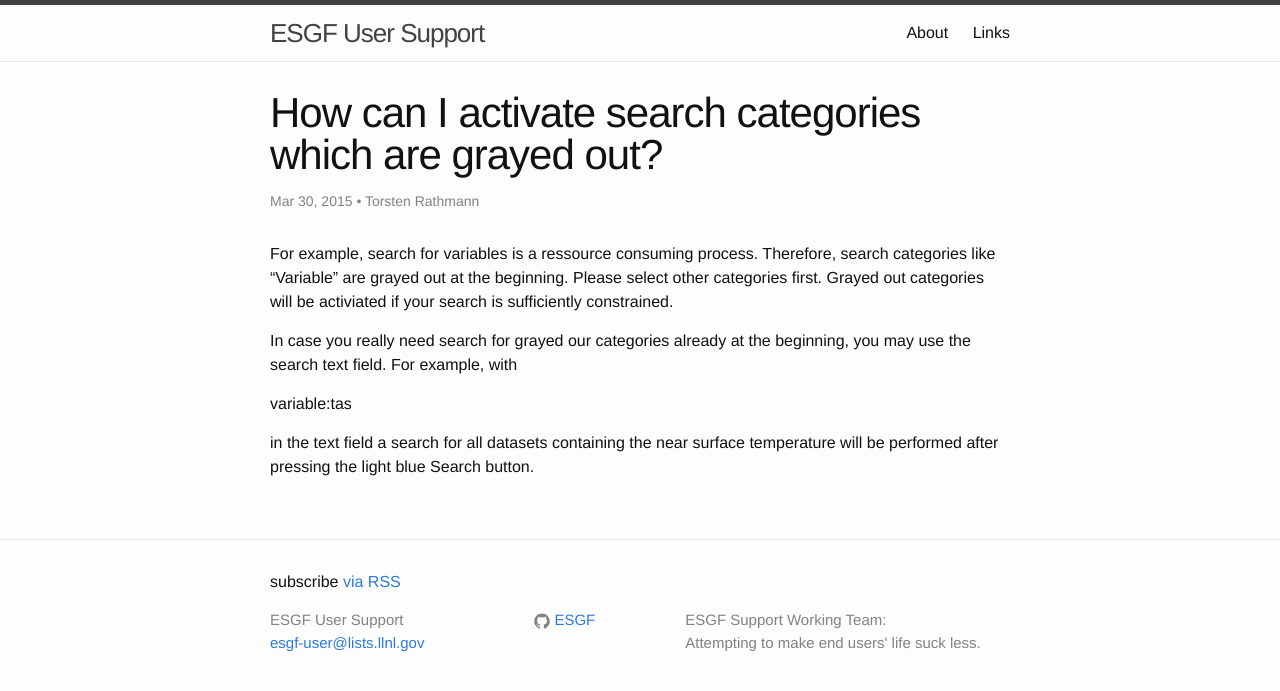
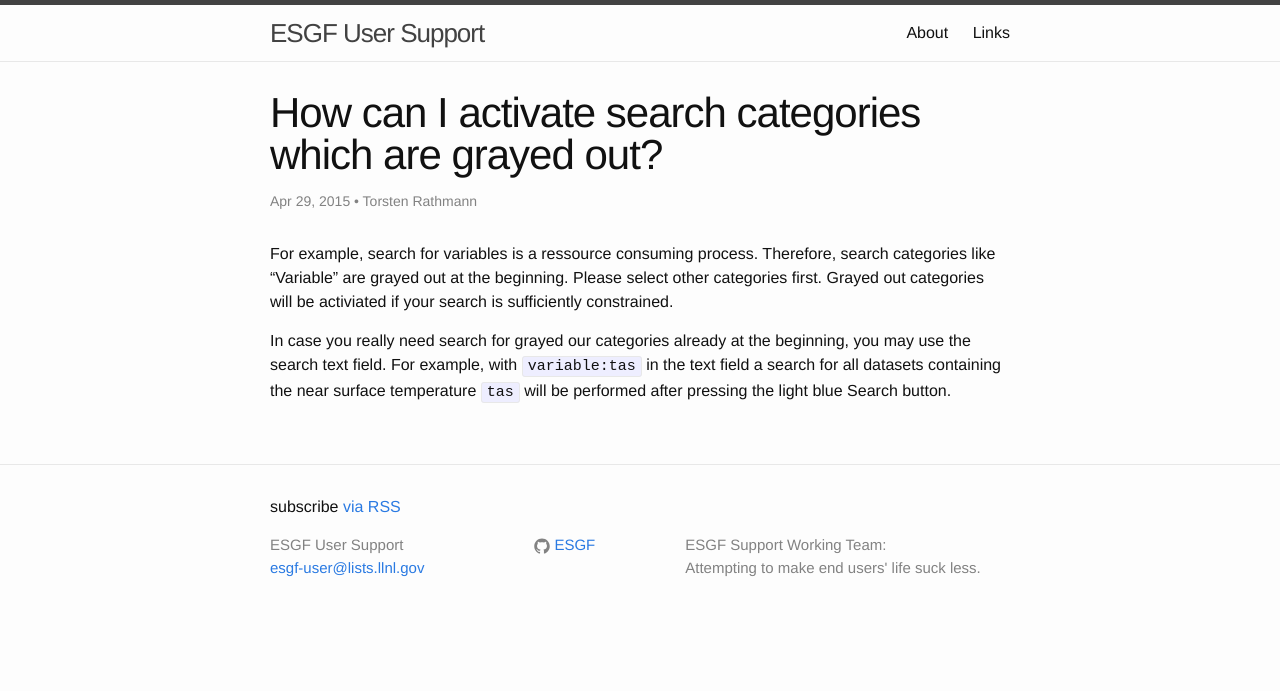
Before and after one commit to ESGF/esgf-swt, a Jekyll site: the page built from _posts/2015-03-30-grayed-out-search-categories.markdown, in a window 1280 px wide. Shown: the top 691 px of the page. Built offline with Jekyll 4.4.1, drawn with Linux system fonts in a browser that asks for light colours.

Commit message:
TR: Minor changes

```diff
--- a/_posts/2015-03-30-grayed-out-search-categories.markdown
+++ b/_posts/2015-03-30-grayed-out-search-categories.markdown
@@ -2,14 +2,10 @@
 layout: post                     #<-- don't touch
 title:  "How can I activate search categories which are grayed out?" #<-- keep the quotes " ... "
 categories: search               #<-- No quotes, comma separated tags
-date:   2015-03-30 12:00:00      #<-- current date and time
+date:   2015-04-29 19:25:00      #<-- current date and time
 author: Torsten Rathmann         #<-- Replace with the name
 ---
 
 For example, search for variables is a ressource consuming process. Therefore, search categories like "Variable" are grayed out at the beginning. Please select other categories first. Grayed out categories will be activiated if your search is sufficiently constrained.
 
-In case you really need search for grayed our categories already at the beginning, you may use the search text field. For example, with
-
-variable:tas
-
-in the text field a search for all datasets containing the near surface temperature will be performed after pressing the light blue Search button.
+In case you really need search for grayed our categories already at the beginning, you may use the search text field. For example, with `variable:tas` in the text field a search for all datasets containing the near surface temperature `tas` will be performed after pressing the light blue Search button.
```
